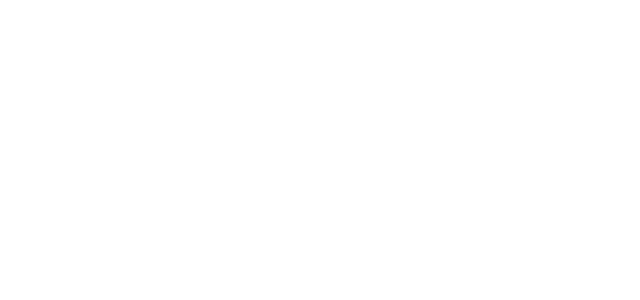
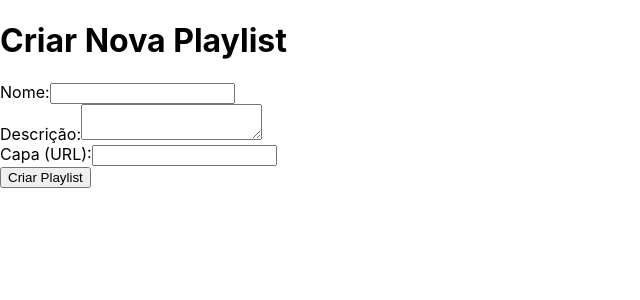
Before and after one commit to VanessaBicarioMassi/spoticry2.0, a React (Create React App) app: page /create-playlist in a window 1280 px wide. Before the commit this address had no page. Shown: the top 300 px of the page, without its empty margins (0-640 px from the left). Built offline with nearby package versions, Linux system fonts and the light colour scheme.

Commit message:
Implementacao dos endpoints Login Local e Criar Playlist, e correcao de erros

```diff
--- a/src/App.js
+++ b/src/App.js
@@ -1,12 +1,12 @@
 import React from "react";
 import { BrowserRouter as Router, Route, Routes } from "react-router-dom";
-import LoginPage from "./pages/LoginPage";
+import CreatePlaylistPage from "./pages/CreatePlaylistPage";
 
 const App = () => {
   return (
     <Router>
       <Routes>
-        <Route path="/login" element={<LoginPage />} />
+        <Route path="/create-playlist" element={<CreatePlaylistPage />} />
       </Routes>
     </Router>
   );
--- /dev/null
+++ b/src/components/CreatePlaylistForm.js
@@ -0,0 +1,48 @@
+import React, { useState } from "react";
+
+const CreatePlaylistForm = ({ onSubmit }) => {
+  const [name, setName] = useState("");
+  const [description, setDescription] = useState("");
+  const [cover, setCover] = useState("");
+
+  const handleSubmit = (event) => {
+    event.preventDefault();
+    onSubmit({ name, description, cover });
+  };
+
+  return (
+    <form onSubmit={handleSubmit}>
+      <div>
+        <label htmlFor="name">Nome:</label>
+        <input
+          type="text"
+          id="name"
+          value={name}
+          onChange={(e) => setName(e.target.value)}
+          required
+        />
+      </div>
+      <div>
+        <label htmlFor="description">Descrição:</label>
+        <textarea
+          id="description"
+          value={description}
+          onChange={(e) => setDescription(e.target.value)}
+          required
+        ></textarea>
+      </div>
+      <div>
+        <label htmlFor="cover">Capa (URL):</label>
+        <input
+          type="text"
+          id="cover"
+          value={cover}
+          onChange={(e) => setCover(e.target.value)}
+        />
+      </div>
+      <button type="submit">Criar Playlist</button>
+    </form>
+  );
+};
+
+export default CreatePlaylistForm;
--- /dev/null
+++ b/src/pages/CreatePlaylistPage.js
@@ -0,0 +1,24 @@
+import React from "react";
+import { createPlaylist } from "../services/playlistServices";
+import CreatePlaylistForm from "../components/CreatePlaylistForm";
+
+const CreatePlaylistPage = () => {
+  const handleCreatePlaylist = async ({ name, description, cover }) => {
+    try {
+      const data = await createPlaylist(name, description, cover);
+      alert("Playlist criada com sucesso!");
+      console.log("Nova playlist:", data);
+    } catch (error) {
+      alert(error);
+    }
+  };
+
+  return (
+    <div>
+      <h1>Criar Nova Playlist</h1>
+      <CreatePlaylistForm onSubmit={handleCreatePlaylist} />
+    </div>
+  );
+};
+
+export default CreatePlaylistPage;
--- a/src/pages/LoginPage.js
+++ b/src/pages/LoginPage.js
@@ -1,6 +1,6 @@
 import React from "react";
 import { login } from "../services/authService";
-import LoginForm from "../components/LoginForm";
+import LoginForm from "./components/LoginForm";
 
 const LoginPage = () => {
   const handleLogin = async (credentials) => {
--- a/src/services/authService.js
+++ b/src/services/authService.js
@@ -1,10 +1,10 @@
 import apiClient from "../utils/apiClient";
 
-export const login = async (email, password) => {
+export const loginLocal = async (email, password) => {
   try {
-    const response = await apiClient.post("/login", { email, password });
+    const response = await apiClient.post("/login-local", { email, password });
     return response.data;
   } catch (error) {
-    throw error.response?.data?.message || "Erro ao fazer login";
+    throw error.response?.data?.message || "Erro ao realizar login local";
   }
 };
--- /dev/null
+++ b/src/services/playlistServices.js
@@ -0,0 +1,14 @@
+import apiClient from "../utils/apiClient";
+
+export const createPlaylist = async (name, description, cover) => {
+  try {
+    const response = await apiClient.post("/playlists", {
+      name,
+      description,
+      cover,
+    });
+    return response.data;
+  } catch (error) {
+    throw error.response?.data?.message || "Erro ao criar a playlist";
+  }
+};
--- a/src/utils/apiClient.js
+++ b/src/utils/apiClient.js
@@ -1,7 +1,7 @@
 import axios from "axios";
 
 const apiClient = axios.create({
-  baseURL: "https://spoticry-api-url.com",
+  baseURL: "https://github.com/VanessaBicarioMassi/spoticry2.0",
   headers: {
     "Content-Type": "application/json",
   },
```
Also changed, not shown: src/components/LoginLocalForm.js (added, +39 -0 lines), src/pages/LoginLocalPage.js (added, +24 -0 lines).
